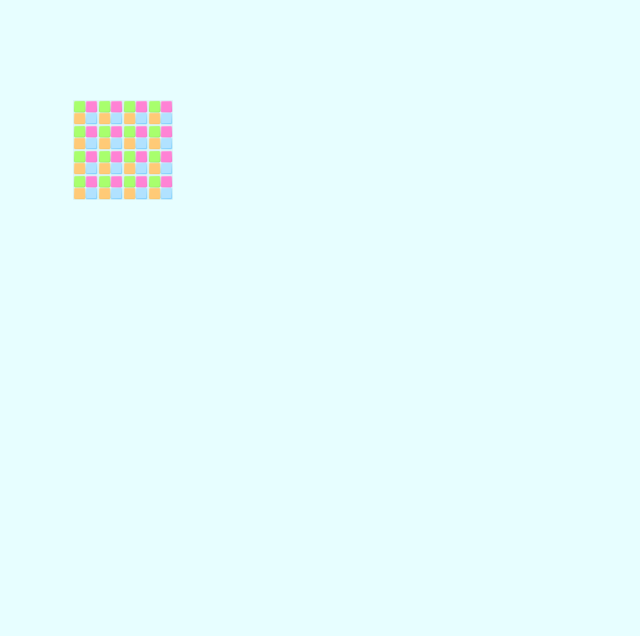
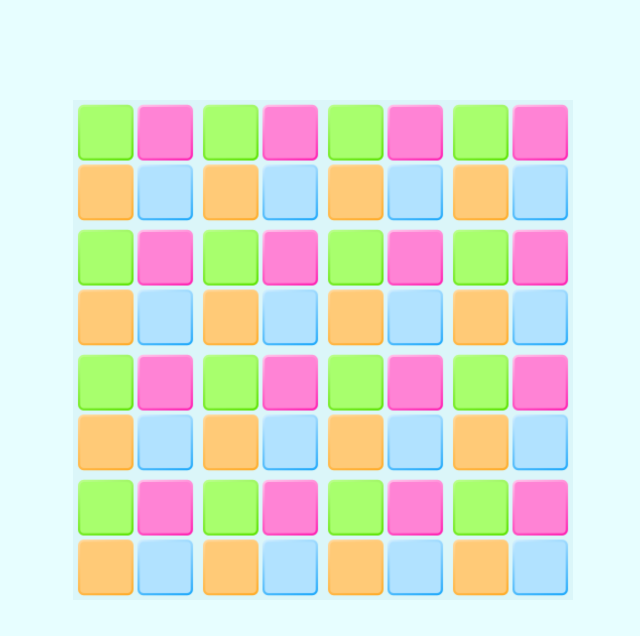
Before and after one commit to wec3217/wec3217.github.io, a plain HTML site: page index.html in a window 1280 px wide. Both pictures are taken after a click on the button "New Game". Shown: the part 50-686 px from the top of the page, without its empty margins (317-957 px from the left). Drawn offline with nearby package versions, Linux system fonts and the light colour scheme.

Commit message:
Add files via upload

```diff
--- a/index.html
+++ b/index.html
@@ -15,9 +15,6 @@
         <link rel="stylesheet" type="text/css" href="styles.css">
         <script type="text/javascript" src="http://apps.bdimg.com/libs/jquery/2.1.1/jquery.js"></script>
 
-
-        <script src="http://code.jquery.com/jquery-2.1.0.min.js" type="text/javascript"></script>
-        <script src="http://code.jquery.com/mobile/1.4.5/jquery.mobile-1.4.5.min.js"></script>
         <script type="text/javascript" src="js.js"></script>
 
     </head>
--- a/styles.css
+++ b/styles.css
@@ -35,8 +35,8 @@ body{
    background-color: #E7FEFF;
 }
 .container{
-    width: 100px;
-	height: 100px;
+        width: 500px;
+	height:500px;
 	//width: 40%;
 	//height: 40%;
 	background-color: #98FF98;
@@ -48,8 +48,8 @@ body{
 }
 
 .container div{
-	width: 25px;
-	height: 25px;
+	width: 125px;
+	height: 125px;
         //width: 10%;
 	//height: 10%;
 	background-color: #DBF6F9;
@@ -57,15 +57,17 @@ body{
 }
 
 .container div img{
-	width: 25px;
-	height: 25px;
+	width: 125px;
+	height: 125px;
+
 }
 .side{
 	transition:all 0.2s;
         transform-style: preserve-3d;
         position: relative;
-        width: 25px;
-        height: 25px;
+        width: 125px;
+        height: 125px;
+
         border-color: black;
 
 }
```
